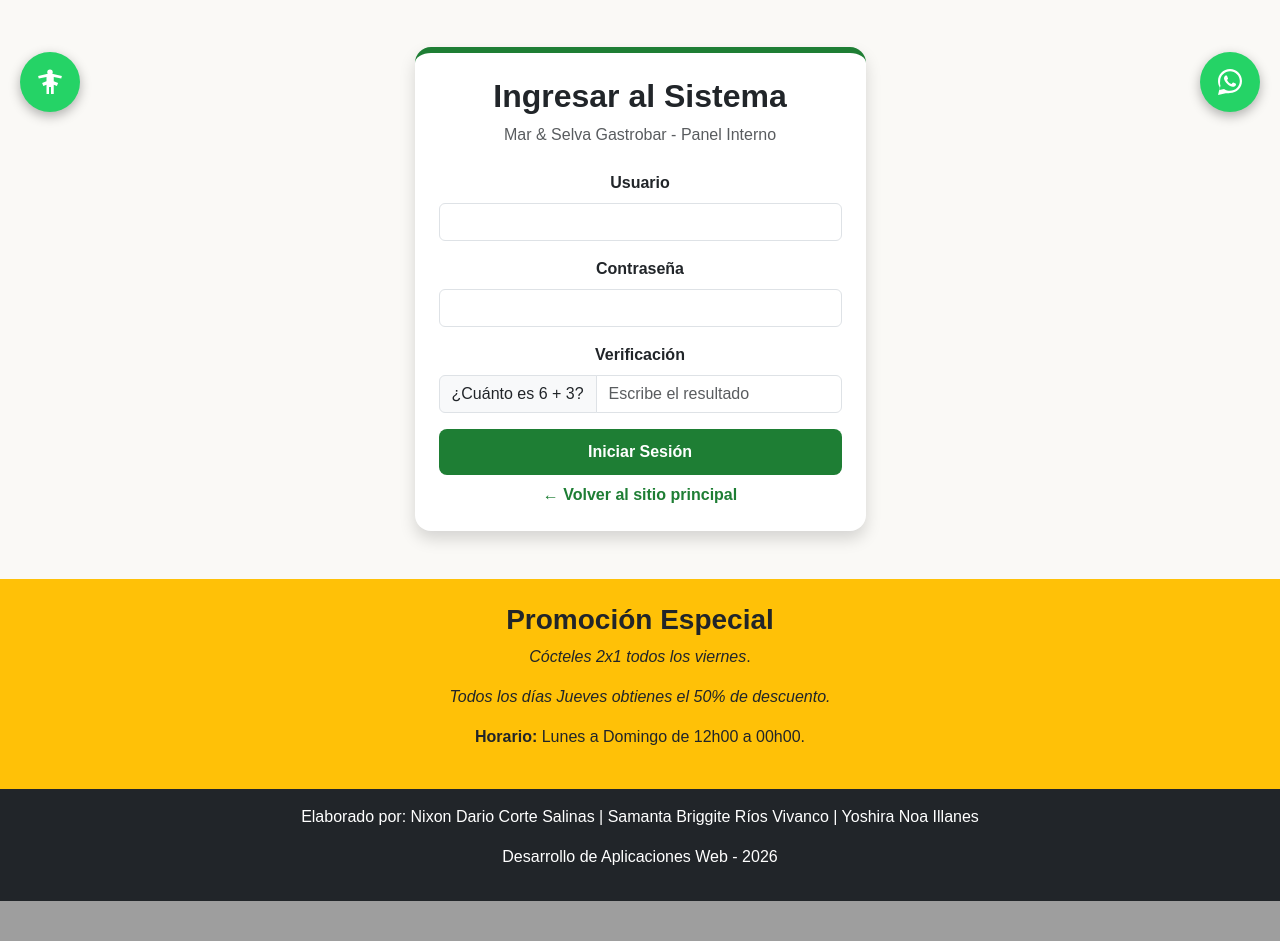
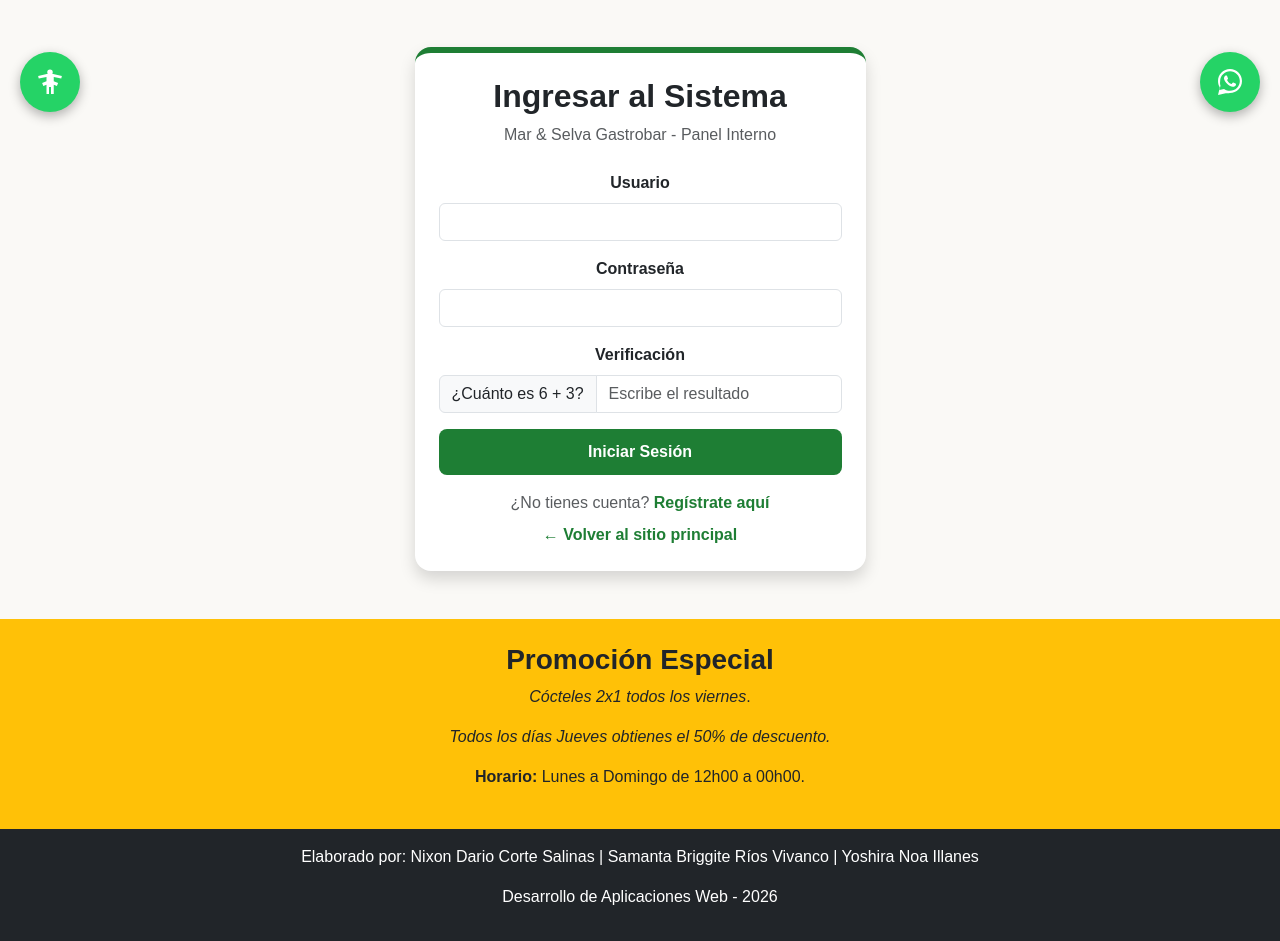
Before and after one commit to nixon2007-ai/2626-DAW-Corte-Rios-Noa, a Flask app: page /login in a window 1280 px wide. Shown: the part 668-1609 px from the top of the page. Before the commit the page ends 1569 px from the top, so only its background shows below. Run offline with Flask 3, Linux system fonts and the light colour scheme; some libraries are stand-ins or nearby versions.

Commit message:
Actualización del proyecto

```diff
--- a/templates/base.html
+++ b/templates/base.html
@@ -62,8 +62,9 @@
         <strong>Ingresar al Sistema</strong>
     </a>
     <ul class="dropdown-menu dropdown-menu-end" aria-labelledby="menuSistema">
-        <li><a class="dropdown-item" href="{{ url_for('login') }}">Iniciar Sesión</a></li>
-    </ul>
+    <li><a class="dropdown-item" href="{{ url_for('login') }}">Iniciar Sesión</a></li>
+    <li><a class="dropdown-item" href="{{ url_for('registro') }}">Registrarse</a></li>
+</ul>
 </li>
 {% endif %}
 
--- a/templates/login.html
+++ b/templates/login.html
@@ -53,9 +53,14 @@
                             {{ form.submit(class="btn btn-login w-100 fw-bold") }}
                         </form>
 
-                        <div class="text-center mt-2">
-                            <a href="{{ url_for('index') }}" class="link-volver">← Volver al sitio principal</a>
-                        </div>
+                       <div class="text-center mt-3">
+    <span class="text-muted">¿No tienes cuenta?</span>
+    <a href="{{ url_for('registro') }}" class="link-volver">Regístrate aquí</a>
+</div>
+
+<div class="text-center mt-2">
+    <a href="{{ url_for('index') }}" class="link-volver">← Volver al sitio principal</a>
+</div>
                     </div>
                 </div>
             </div>
```
